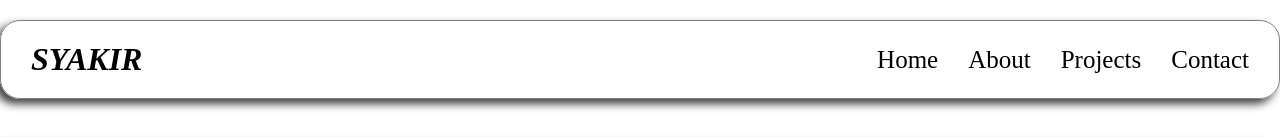
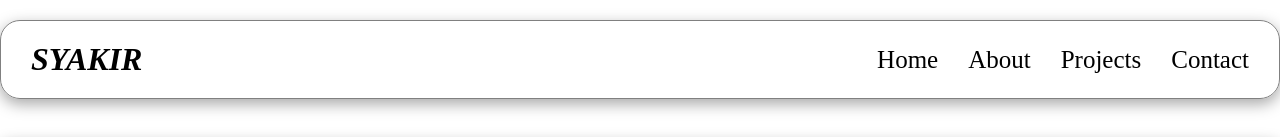
Before and after one commit to tadanama/portfolio, a React (Vite) app: page / in a window 1280 px wide. Shown: the top 137 px of the page. Built offline with nearby package versions, Linux system fonts and the light colour scheme.

Commit message:
Change shadow style

```diff
--- a/src/index.css
+++ b/src/index.css
@@ -19,7 +19,7 @@
 
 /* Shadow styles */
 .shadow {
-	box-shadow: -5px 5px 8px 0px rgba(0, 0, 0, 0.75);
+	box-shadow: rgba(0, 0, 0, 0.35) 0px 5px 15px;
 }
 
 /* Add top margin for every section */
```
